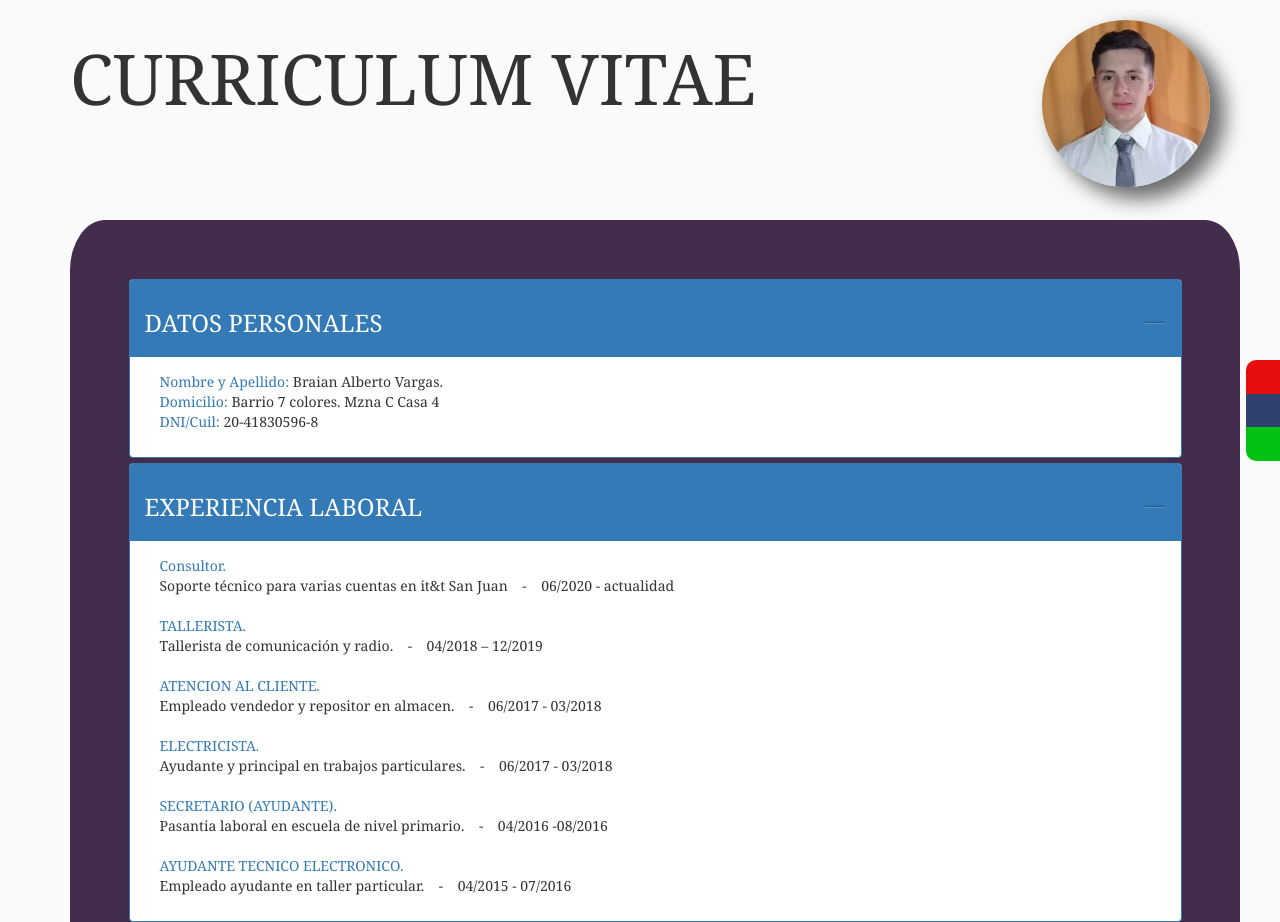
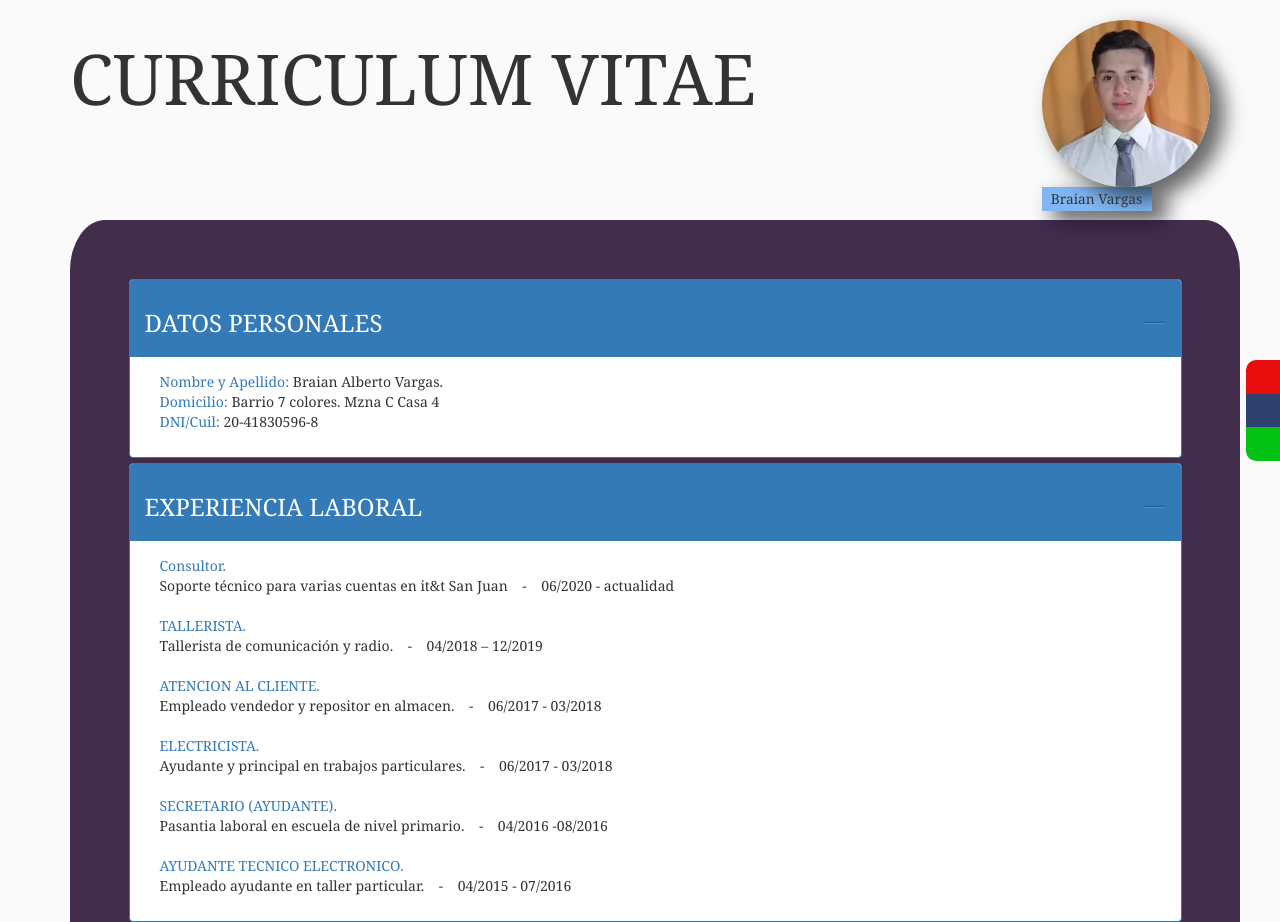
Before and after one commit to BraianVargas/CV, a plain HTML site: page index.html in a window 1280 px wide. Shown: the top 922 px of the page. Drawn offline with nearby package versions, Linux system fonts and the light colour scheme; a script that the page names is missing; a web font is replaced by a local one.

Commit message:
Update index.html

```diff
--- a/index.html
+++ b/index.html
@@ -24,7 +24,7 @@
             </div>
             <div id="Foto" class="col-xs-12 col-sm-12  col-md-4">
                 <img src="Imagenes/Foto.webp">
-                <!-- <figcaption> Braian Vargas</figcaption> -->
+                <figcaption> Braian Vargas</figcaption>
             </div>
         </div>
     </div>
```
